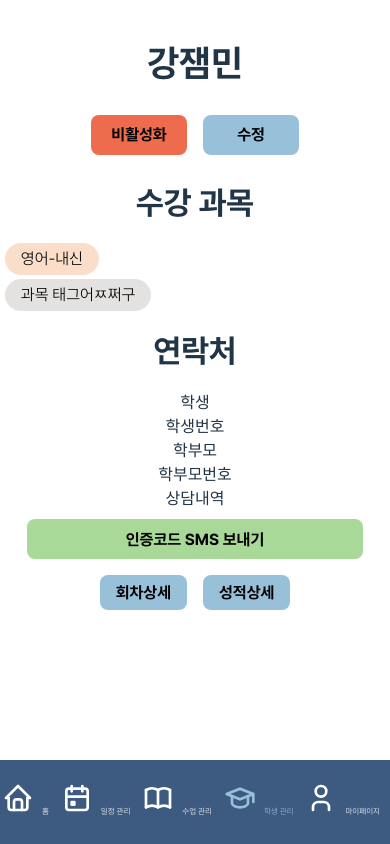
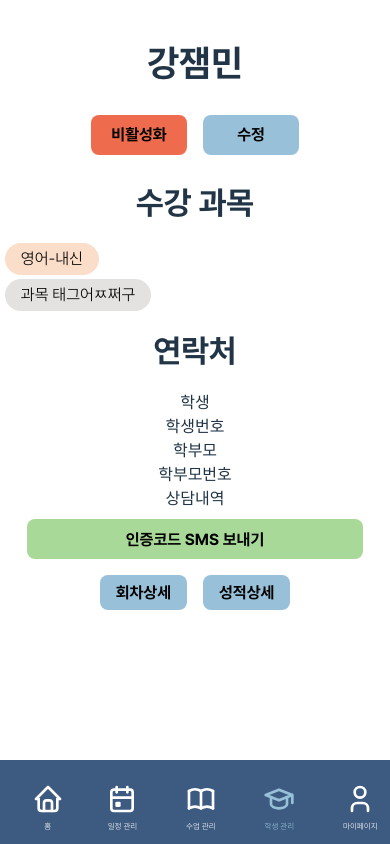
Before and after one commit to eugenieseo16/EduSetpo, a React (Vite) app in the folder frontend/: page /tutor/student in a window 390 px wide. Built offline with nearby package versions, Linux system fonts and the light colour scheme.

Commit message:
Fix : nav bar 수정, css 적용

```diff
--- a/frontend/src/components/common/navBar/NavBar.module.css
+++ b/frontend/src/components/common/navBar/NavBar.module.css
@@ -11,15 +11,21 @@
 .NavBar .selected {
   display: flex;
   align-items: center;
+  margin-left: 1.5rem;
+  padding-top: 1rem;
 }
 .NavBar .selected span {
+  padding-left: 0.3rem;
   color: #98c1d9;
 }
 .NavBar .default {
   display: flex;
   align-items: center;
+  margin-left: 1.5rem;
+  padding-top: 1rem;
 }
 .NavBar .default span {
+  padding-left: 0.3rem;
   color: white;
 }
 
@@ -32,7 +38,20 @@
     width: 100%;
     height: 10vh;
   }
+  .NavBar .selected {
+    display: flex;
+    flex-direction: column;
+    display: flex;
+    align-items: center;
+  }
+  .NavBar .default {
+    display: flex;
+    flex-direction: column;
+    align-items: center;
+  }
   .NavBar span {
     font-size: 0.5rem;
+    padding: 0.3rem;
+    margin: 0;
   }
 }/*# sourceMappingURL=NavBar.module.css.map */
--- a/frontend/src/components/common/navBar/NavBar.module.scss
+++ b/frontend/src/components/common/navBar/NavBar.module.scss
@@ -13,15 +13,22 @@
   .selected {
     display: flex;
     align-items: center;
+    margin-left: 1.5rem;
+    padding-top: 1rem;
 
     span {
+      padding-left: 0.3rem;
       color: $light-blue;
     }
   }
   .default {
     display: flex;
     align-items: center;
+    margin-left: 1.5rem;
+    padding-top: 1rem;
+
     span {
+      padding-left: 0.3rem;
       color: white;
     }
   }
@@ -36,8 +43,21 @@
     width: 100%;
     height: 10vh;
 
+    .selected {
+      display: flex;
+      flex-direction: column;
+      display: flex;
+      align-items: center;
+    }
+    .default {
+      display: flex;
+      flex-direction: column;
+      align-items: center;
+    }
     span {
       font-size: 0.5rem;
+      padding: 0.3rem;
+      margin: 0;
     }
   }
 }
--- a/frontend/src/components/common/navBar/NavBar.tsx
+++ b/frontend/src/components/common/navBar/NavBar.tsx
@@ -11,15 +11,14 @@ import {
 
 export const NavBar = () => {
   const location = useLocation().pathname.split('/')[1];
-  let navPath = useLocation().pathname.split('/')[2];
 
   const isTutor = true;
 
-  console.log(navPath);
   return (
     <>
       {location == 'login' || location == 'signup' ? null : isTutor ? (
         <div className={style.NavBar}>
+          <NavLink to="">
             <div
               className={
                 useLocation().pathname == '/tutor'
@@ -27,95 +26,97 @@ export const NavBar = () => {
                   : style.default
               }
             >
-            <NavLink to="">
               <TbHome
                 size="2rem"
                 color={useLocation().pathname == '/tutor' ? '#98c1d9' : 'white'}
               />
               <span>홈</span>
+            </div>
           </NavLink>
-          </div>
 
+          <NavLink to="schedule">
             <div
               className={
-              useLocation().pathname == '/tutor/schedule'
+                useLocation().pathname.includes('/tutor/schedule')
                   ? style.selected
                   : style.default
               }
             >
-            <NavLink to="schedule">
               <TbCalendarEvent
                 size="2rem"
                 color={
-                  useLocation().pathname == '/tutor/schedule'
+                  useLocation().pathname.includes('/tutor/schedule')
                     ? '#98c1d9'
                     : 'white'
                 }
               />
               <span>일정 관리</span>
+            </div>
           </NavLink>
-          </div>
 
+          <NavLink to="class">
             <div
               className={
-              useLocation().pathname == '/tutor/class'
+                useLocation().pathname.includes('/tutor/class')
                   ? style.selected
                   : style.default
               }
             >
-            <NavLink to="class">
               <TbBook
                 size="2rem"
                 color={
-                  useLocation().pathname == '/tutor/class' ? '#98c1d9' : 'white'
+                  useLocation().pathname.includes('/tutor/class')
+                    ? '#98c1d9'
+                    : 'white'
                 }
               />
               <span>수업 관리</span>
+            </div>
           </NavLink>
-          </div>
 
+          <NavLink to="student">
             <div
               className={
-              useLocation().pathname == '/tutor/student'
+                useLocation().pathname.includes('/tutor/student')
                   ? style.selected
                   : style.default
               }
             >
-            <NavLink to="student">
               <TbSchool
                 size="2rem"
                 color={
-                  useLocation().pathname == '/tutor/student'
+                  useLocation().pathname.includes('/tutor/student')
                     ? '#98c1d9'
                     : 'white'
                 }
               />
               <span>학생 관리</span>
+            </div>
           </NavLink>
-          </div>
 
+          <NavLink to="mypage">
             <div
               className={
-              useLocation().pathname == '/tutor/mypage'
+                useLocation().pathname.includes('/tutor/mypage')
                   ? style.selected
                   : style.default
               }
             >
-            <NavLink to="mypage">
               <TbUser
                 size="2rem"
                 color={
-                  useLocation().pathname == '/tutor/mypage'
+                  useLocation().pathname.includes('/tutor/mypage')
                     ? '#98c1d9'
                     : 'white'
                 }
               />
               <span>마이페이지</span>
+            </div>
           </NavLink>
-          </div>
         </div>
       ) : (
         <div className={style.NavBar}>
+          <NavLink to="">
             <div
               className={
                 useLocation().pathname == '/parent'
@@ -123,7 +124,6 @@ export const NavBar = () => {
                   : style.default
               }
             >
-            <NavLink to="">
               <TbHome
                 size="2rem"
                 color={
@@ -131,46 +131,46 @@ export const NavBar = () => {
                 }
               />
               <span>홈</span>
+            </div>
           </NavLink>
-          </div>
+          <NavLink to="chart">
             <div
               className={
-              useLocation().pathname == '/parent/chart'
+                useLocation().pathname.includes('/parent/chart')
                   ? style.selected
                   : style.default
               }
             >
-            <NavLink to="chart">
               <TbChartBar
                 size="2rem"
                 color={
-                  useLocation().pathname == '/parent/chart'
+                  useLocation().pathname.includes('/parent/chart')
                     ? '#98c1d9'
                     : 'white'
                 }
               />
               <span>홈</span>
+            </div>
           </NavLink>
-          </div>
+          <NavLink to="mypage">
             <div
               className={
-              useLocation().pathname == '/parent/mypage'
+                useLocation().pathname.includes('/parent/mypage')
                   ? style.selected
                   : style.default
               }
             >
-            <NavLink to="mypage">
               <TbUser
                 size="2rem"
                 color={
-                  useLocation().pathname == '/parent/mypage'
+                  useLocation().pathname.includes('/parent/mypage')
                     ? '#98c1d9'
                     : 'white'
                 }
               />
               <span>마이페이지</span>
+            </div>
           </NavLink>
-          </div>
         </div>
       )}
     </>
```
Also changed, not shown: 1 other file (tests, documents, lock files or other folders). Lines whose indentation alone changed are shown as unchanged.
